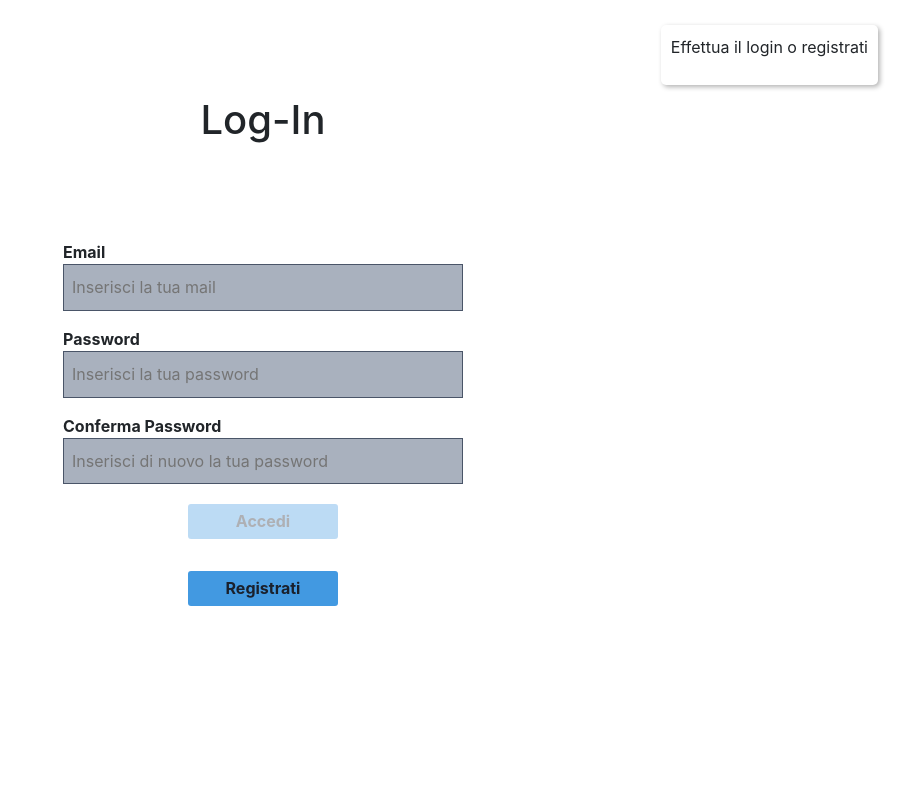
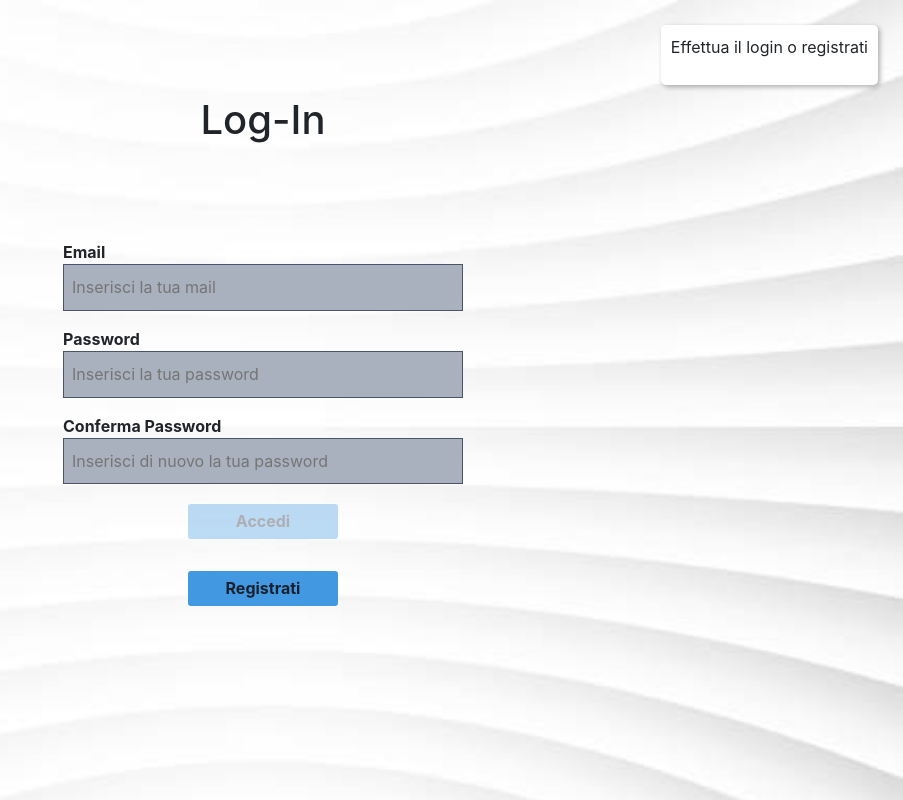
Before and after one commit to handlePippo/Trident, a React (Create React App) app: page / in a window 1280 px wide. Shown: the whole page, without its empty margins (377-1280 px from the left). Built offline with nearby package versions, Linux system fonts and the light colour scheme.

Commit message:
applicazione terminata!

```diff
--- a/src/App.css
+++ b/src/App.css
@@ -1,3 +1,9 @@
+body {
+  background-image: url("./Utils/media/bg.png");
+  background-repeat: no-repeat;
+  background-size: cover;
+}
+
 form {
   width: 95%;
   max-width: 400px;
```
Also changed, not shown: src/Utils/media/bg.png (added).
